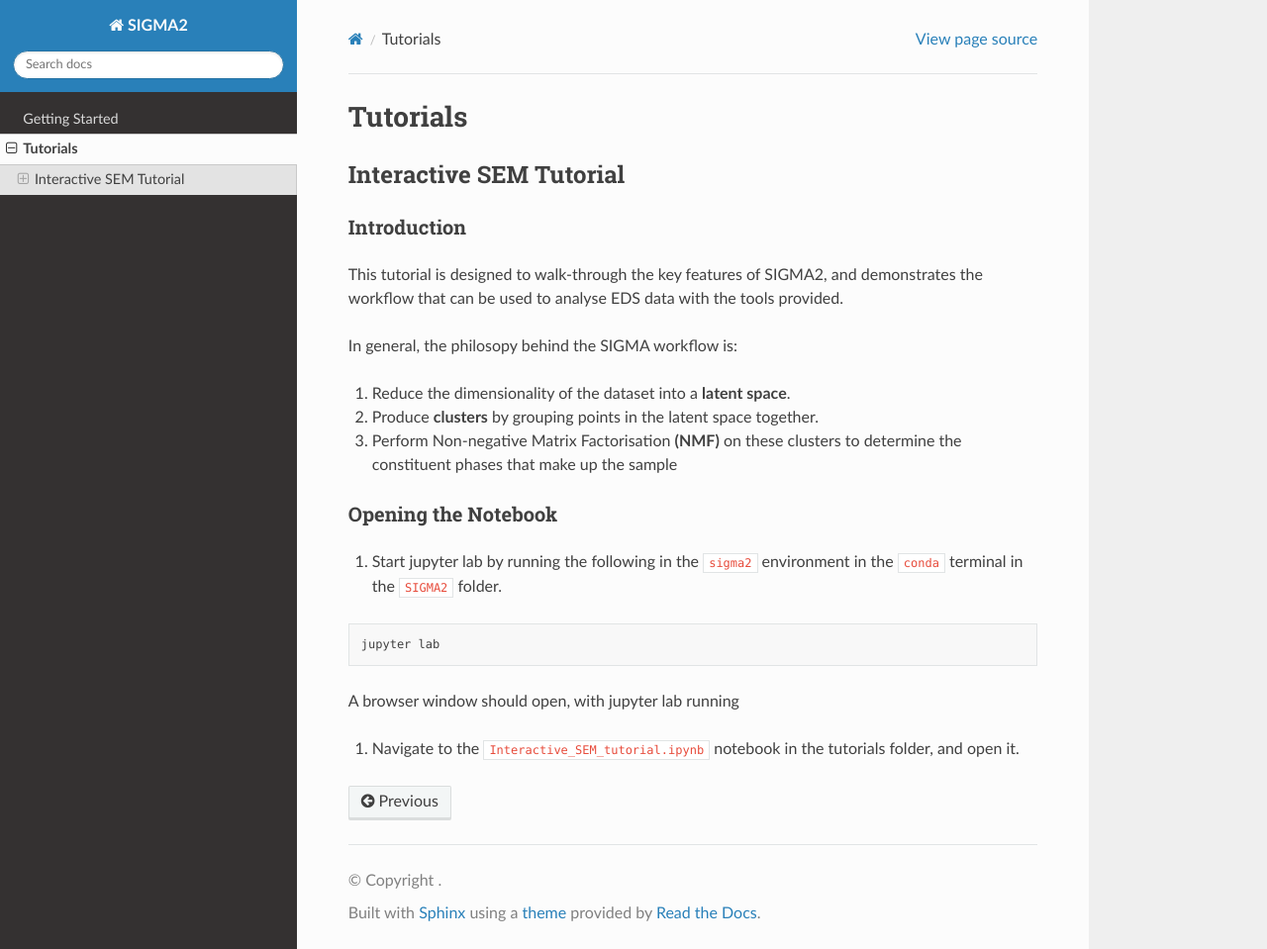
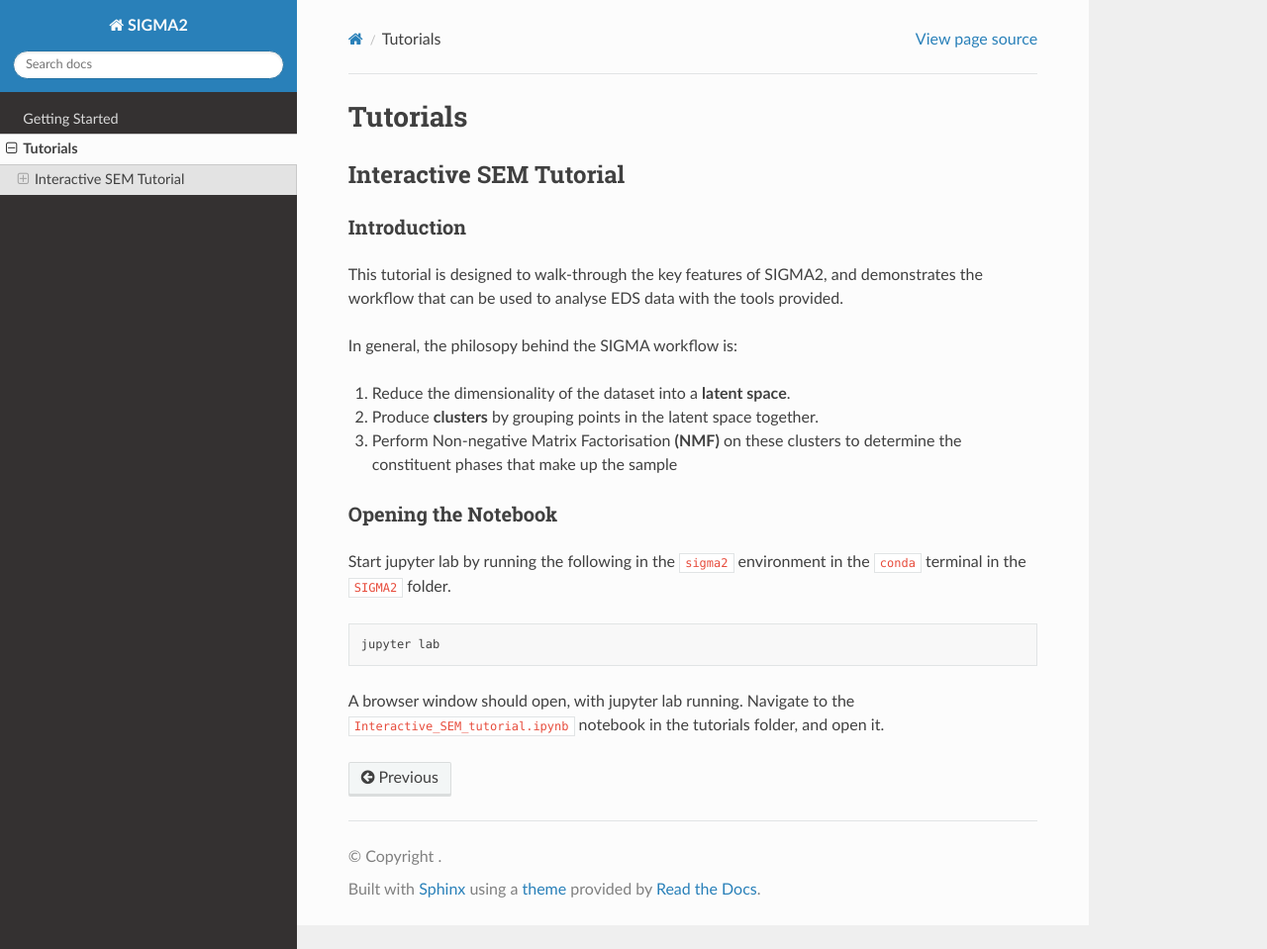
Before and after one commit to t-ginnis/SIGMA_docs, a Sphinx documentation site: the page built from docs/source/tutorials.rst, in a window 1280 px wide and 959 px high. Shown: the whole window at 99% size. Built offline with Sphinx 7.4.7 and the Read the Docs theme 3.1.0, drawn with Linux system fonts in a browser that asks for light colours.

```diff
--- a/docs/source/tutorials.rst
+++ b/docs/source/tutorials.rst
@@ -20,12 +20,11 @@ In general, the philosopy behind the SIGMA workflow is:
 Opening the Notebook
 ^^^^^^^^^^^^^^^^^^^^
 
-#. Start jupyter lab by running the following in the ``sigma2`` environment in the ``conda`` terminal in the ``SIGMA2`` folder.
+Start jupyter lab by running the following in the ``sigma2`` environment in the ``conda`` terminal in the ``SIGMA2`` folder.
 
 .. code-block:: bash
 
    jupyter lab
 
-A browser window should open, with jupyter lab running
 
-#. Navigate to the ``Interactive_SEM_tutorial.ipynb`` notebook in the tutorials folder, and open it.
+A browser window should open, with jupyter lab running. Navigate to the ``Interactive_SEM_tutorial.ipynb`` notebook in the tutorials folder, and open it.
```
